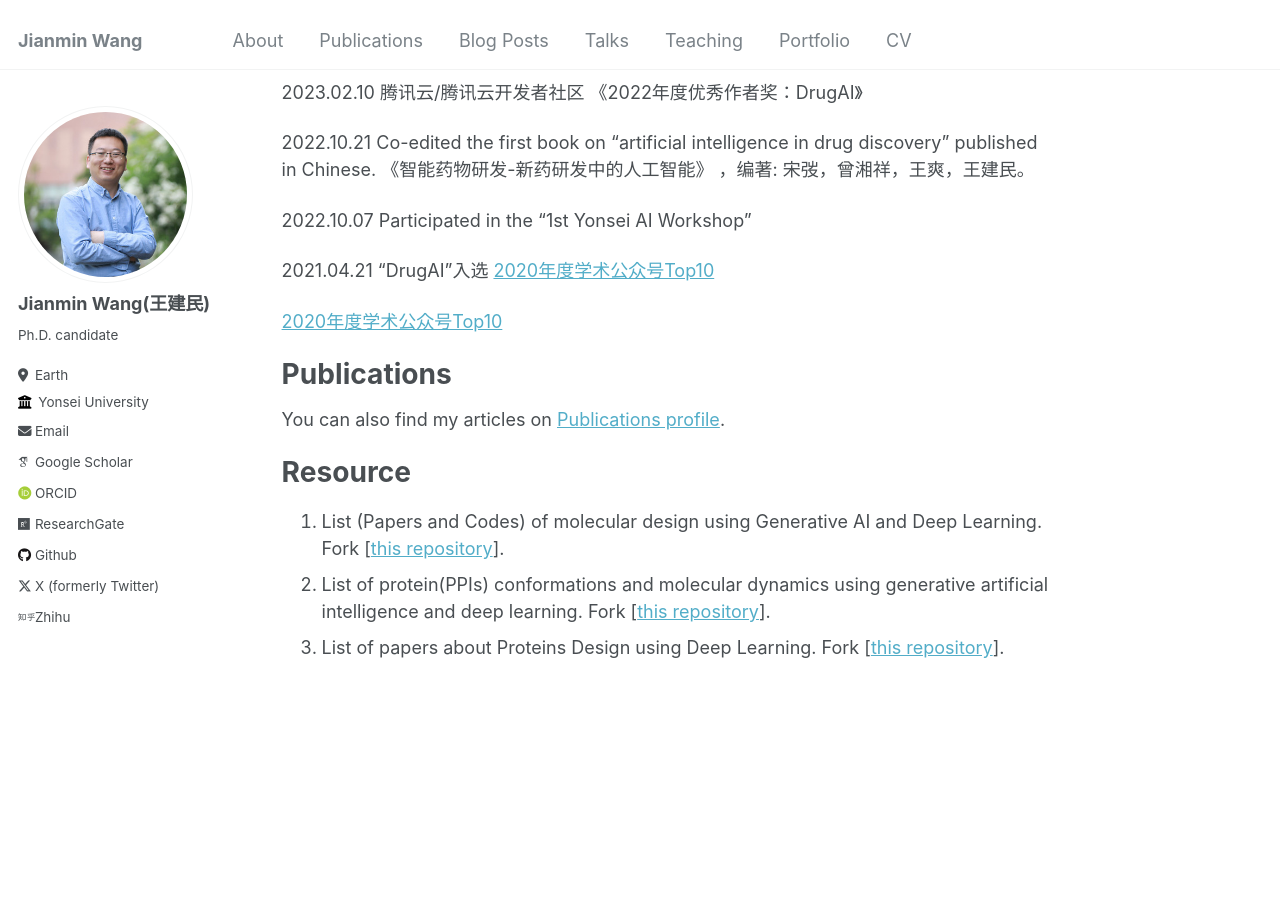
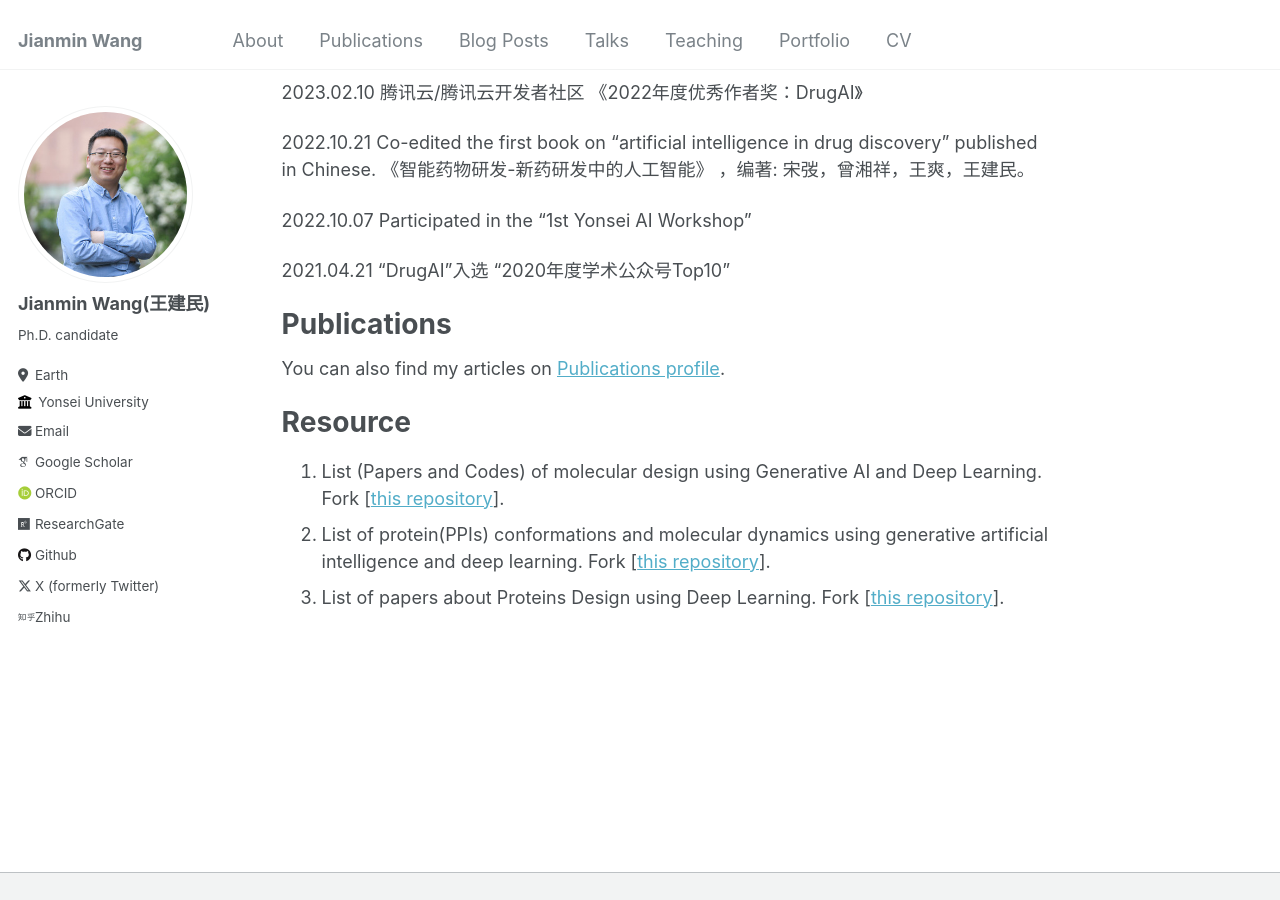
Before and after one commit to Jianmin2drugai/Jianmin2drugai.github.io, a Jekyll site: the page built from _pages/about.md, in a window 1280 px wide and 900 px high, scrolled down 666 px. Built offline with Jekyll 4.4.1, drawn with Linux system fonts in a browser that asks for light colours; some web fonts are replaced.

Commit message:
Update about.md

```diff
--- a/_pages/about.md
+++ b/_pages/about.md
@@ -25,9 +25,9 @@ News
 
 2022.10.07 Participated in the “1st Yonsei AI Workshop”
 
-2021.04.21 “DrugAI”入选 [2020年度学术公众号Top10](https://github.com/Jianmin2drugai/Jianmin2drugai.github.io/blob/main/images/drugai_2020_top10.png)
+2021.04.21 “DrugAI”入选 "2020年度学术公众号Top10"
 
-<a href="https://github.com/Jianmin2drugai/Jianmin2drugai.github.io/blob/main/images/drugai_2020_top10.png">2020年度学术公众号Top10</a>
+
 
 
 Publications
```
